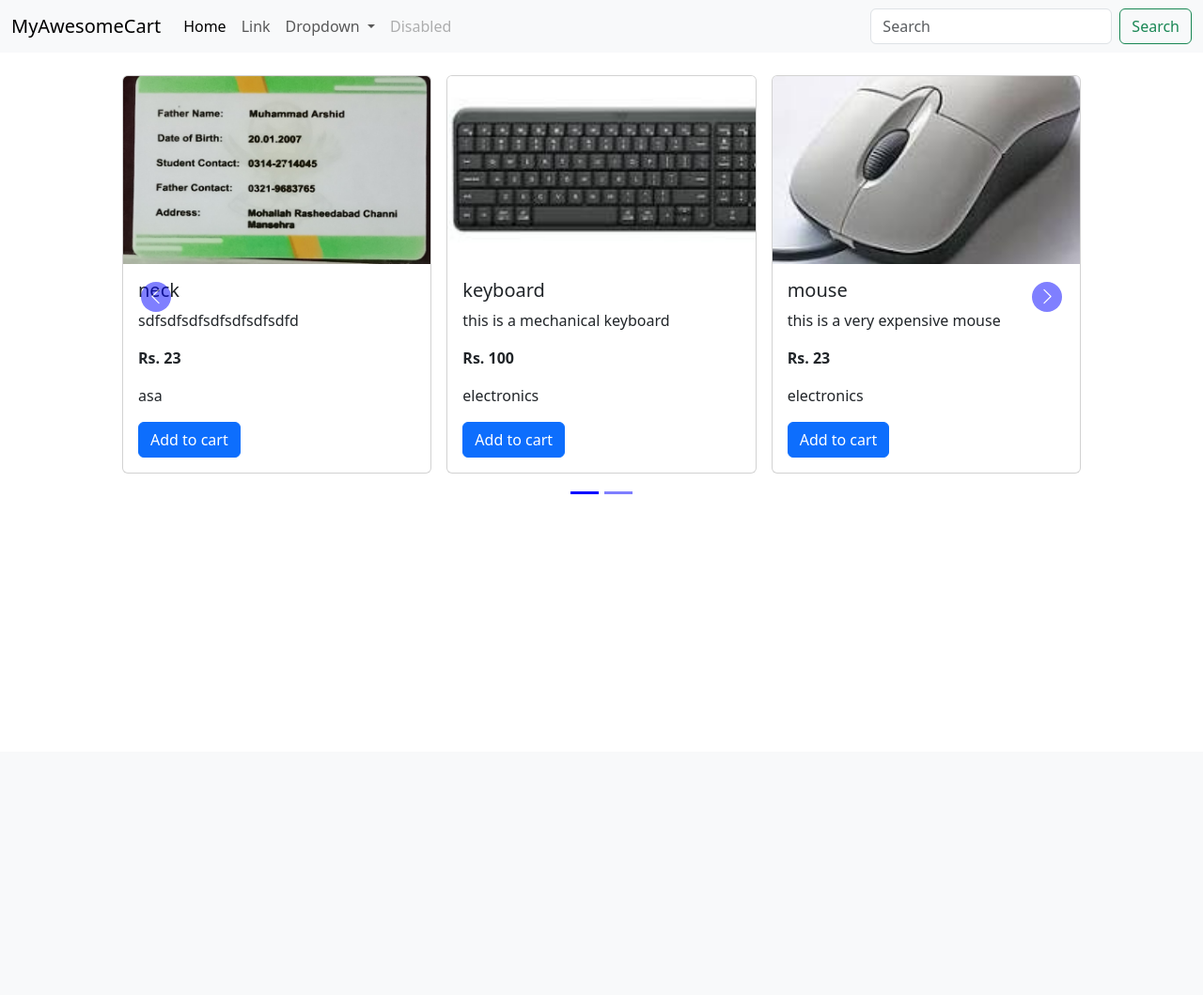
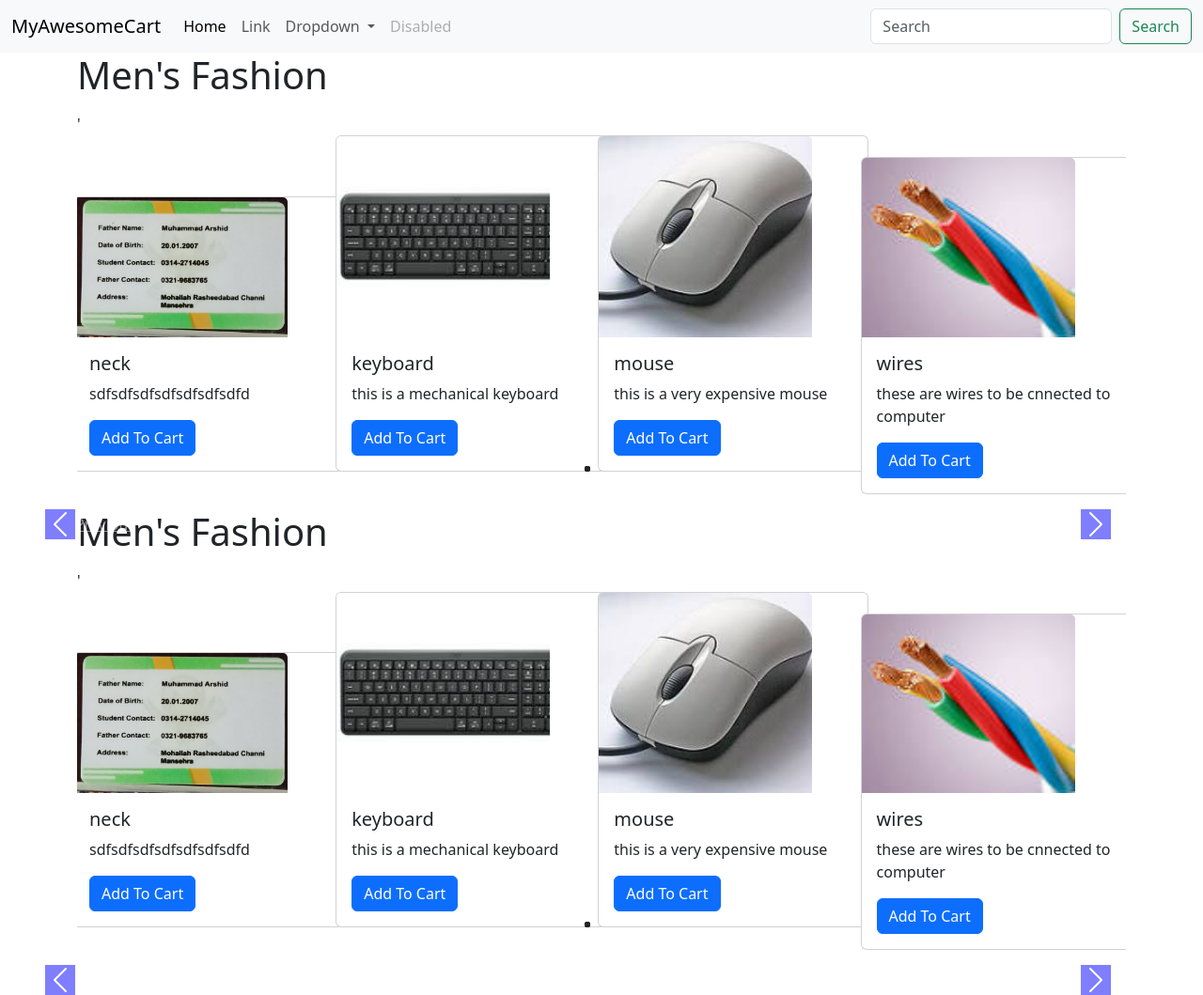
Before and after one commit to IZQIA-HASSAN/My-awesome-cart, a Django app: page /shop/ in a window 1280 px wide. Shown: the whole page at 94% size. Before the commit the page ends 526 px from the top, so only its background shows below. Run offline with Django 5.2, Linux system fonts and the light colour scheme; data comes from the database, SQL or seed files in the repository.

Commit message:
added alprods

```diff
--- a/shop/templates/shop/basic.html
+++ b/shop/templates/shop/basic.html
@@ -8,23 +8,44 @@
   <link href="https://cdn.jsdelivr.net/npm/bootstrap@5.3.8/dist/css/bootstrap.min.css" rel="stylesheet"
     integrity="sha384-sRIl4kxILFvY47J16cr9ZwB07vP4J8+LH7qKQnuqkuIAvNWLzeN8tE5YBujZqJLB" crossorigin="anonymous">
   <style>
-      .card-img-top {
-  height: 200px;
-  object-fit: cover;
-}
+      .col-md-3
+          {
+          display: inline-block;
+          margin-left:-4px;
+          }
 
-/* blue indicators */
-.carousel-indicators [data-bs-target] {
-  background-color: blue;
-}
+          .carousel-indicators .active {
+          background-color: blue;
+            }
 
-/* blue arrows */
-.carousel-control-prev-icon,
-.carousel-control-next-icon {
-  background-color: blue;
-  border-radius: 50%;
-  background-size: 60%;
-}
+          .col-md-3 img{
+
+          width: 227px;
+          max-height: 242px;
+          }
+
+          body .carousel-indicator li{
+          background-color: blue;
+          }
+
+          body .carousel-indicators{
+          bottom: 0;
+          }
+
+          body .carousel-control-prev-icon,
+          body .carousel-control-next-icon{
+          background-color: blue;
+          }
+
+          .carousel-control-prev,
+          .carousel-control-next{
+          top: auto;
+bottom: auto;
+          }
+           body .no-padding{
+           padding-left: 0,
+           padding-right: 0;
+           }
   </style>
 </head>
 
--- a/shop/templates/shop/index.html
+++ b/shop/templates/shop/index.html
@@ -5,60 +5,63 @@
 {% endblock %}
 
 {% block body %}
-<div class="container my-4">
+<div class="container" xmlns:data="http://www.w3.org/1999/xhtml">
+    <!--        slideshow starts here-->
+    {% for product, range, nSlides in allProds %}
+    <h1>Men's Fashion</h1>
+    <div id="demo" class="carousel slide my-3" data-ride="carousel">'
+        <ul class="carousel-indicators">
+            <li data-target="#demo" data-slide-to="0" class="active"></li>
+    {% for i in range %}
+       <li data-target="#demo" data-slide-to="{{i}}" ></li>
+    {% endfor %}
+</ul>
 
-  <div id="demo" class="carousel slide" data-bs-ride="carousel">
+      <div class="carousel-inner">
+        <div class="carousel-item active">
 
-    <!-- indicators: one per slide -->
-    <div class="carousel-indicators">
-      {% for slide in slides %}
-      <button type="button" data-bs-target="#demo"
-              data-bs-slide-to="{{ forloop.counter0 }}"
-              {% if forloop.first %}class="active" aria-current="true"{% endif %}
-              aria-label="Slide {{ forloop.counter }}"></button>
+            <div class="col-xs-3 col-sm-3 col-md-3">
+              <div class="card" style="width: 18rem;">
+                <img src='/media/{{product.0.image}}' class="card-img-top" alt="...">
+                <div class="card-body">
+                  <h5 class="card-title">{{product.0.product_name}}</h5>
+                  <p class="card-text">{{product.0.desc}}</p>
+                  <a href="#" class="btn btn-primary">Add To Cart</a>
+                </div>
+              </div>
+            </div>
+
+            {% for i in product|slice:"1:" %}
+            <div class="col-xs-3 col-sm-3 col-md-3">
+              <div class="card" style="width: 18rem;">
+                <img src='/media/{{i.image}}' class="card-img-top" alt="...">
+                <div class="card-body">
+                  <h5 class="card-title">{{i.product_name}}</h5>
+                  <p class="card-text">{{i.desc}}</p>
+                  <a href="#" class="btn btn-primary">Add To Cart</a>
+                </div>
+              </div>
+            </div>
+
+            {% if forloop.counter|divisibleby:3 and forloop.counter > 0 and not forloop.last %}
+             </div><div class="carousel-item">
+            {% endif%}
+
             {% endfor %}
       </div>
 
-    <!-- slides -->
-    <div class="carousel-inner px-5 pb-5">
-      {% for slide in slides %}
-      <div class="carousel-item {% if forloop.first %}active{% endif %}">
-        <div class="row g-3">
-
-          {% for product in slide %}
-          <div class="col-md-4">
-            <div class="card h-100">
-              {% if product.image %}
-                <img src="{{ product.image.url }}" class="card-img-top" alt="{{ product.product_name }}">
-              {% endif %}
-              <div class="card-body">
-                <h5 class="card-title">{{ product.product_name }}</h5>
-                <p class="card-text">{{ product.desc }}</p>
-                <p class="fw-bold">Rs. {{ product.price }}</p>
-                <p class="card-text">{{product.category}}</p>
-                <a href="#" class="btn btn-primary">Add to cart</a>
       </div>
         </div>
-          </div>
-          {% endfor %}
 
-        </div>
-      </div>
-      {% empty %}
-      <p class="text-center">No products available.</p>
+<a class="carousel-control-prev " href="#demo" role="button" data-slide="prev">
+   <span class="carousel-control-prev-icon" aria-hidden="true" ></span>
+    <span class="sr-only">Previous</span>
+  </a>
+  <a class="carousel-control-next" href="#demo" role="button" data-slide="next">
+    <span class="carousel-control-next-icon" aria-hidden="true"></span>
+    <span class="sr-only">Next</span>
+  </a>
     {% endfor %}
     </div>
 
-    <!-- prev / next controls -->
-    <button class="carousel-control-prev" type="button" data-bs-target="#demo" data-bs-slide="prev">
-      <span class="carousel-control-prev-icon" aria-hidden="true"></span>
-      <span class="visually-hidden">Previous</span>
-    </button>
-    <button class="carousel-control-next" type="button" data-bs-target="#demo" data-bs-slide="next">
-      <span class="carousel-control-next-icon" aria-hidden="true"></span>
-      <span class="visually-hidden">Next</span>
-    </button>
-
-  </div>
-</div>
  {% endblock %}
--- a/shop/views.py
+++ b/shop/views.py
@@ -6,13 +6,13 @@ from math import ceil
 
 # Create your views here.
 def index(request):
-    products = list(Product.objects.all())
-    # products = list(products.objects.filter(price__lt=500))
+    products= Product.objects.all()
+    n= len(products)
+    nSlides= n//4 + ceil((n/4)-(n//4))
+    allProds=[[products, range(1, len(products)), nSlides],[products, range(1, len(products)), nSlides]]
+    params={'allProds':allProds }
+    return render(request,"shop/index.html", params)
 
-    # group products into slides of 3
-    slides = [products[i:i + 3] for i in range(0, len(products), 3)]
-
-    return render(request, 'shop/index.html', {'slides': slides})
 
 
 def about(request):
```
Lines whose indentation alone changed are shown as unchanged.
